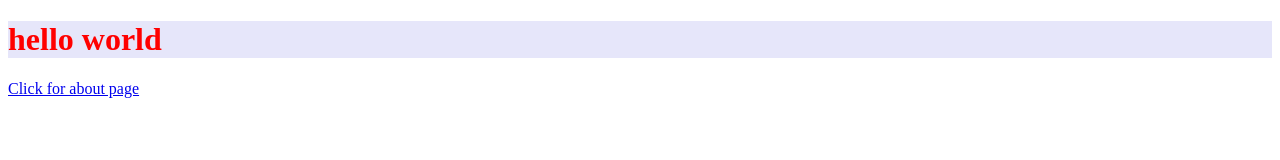
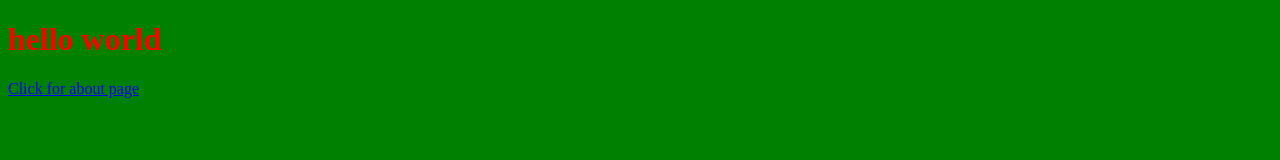
Before and after one commit to ChrisSpeed/chrisspeed.github.io, a plain HTML site: page index.html in a window 1280 px wide. Drawn offline with Linux system fonts and the light colour scheme.

Commit message:
Update index.html

```diff
--- a/index.html
+++ b/index.html
@@ -7,7 +7,10 @@
 	<style>
 		h1{
 		color:red;
-		background-color:lavender;
+
+		}
+		body{
+		background-color:green;
 		}
 	</style>
 </head>
@@ -15,6 +18,8 @@
 <body>
 
 	<h1>hello world</h1>
+
 	<a href="about.html"> Click for about page </a>
+
 </body>
 </hmtl>
```
